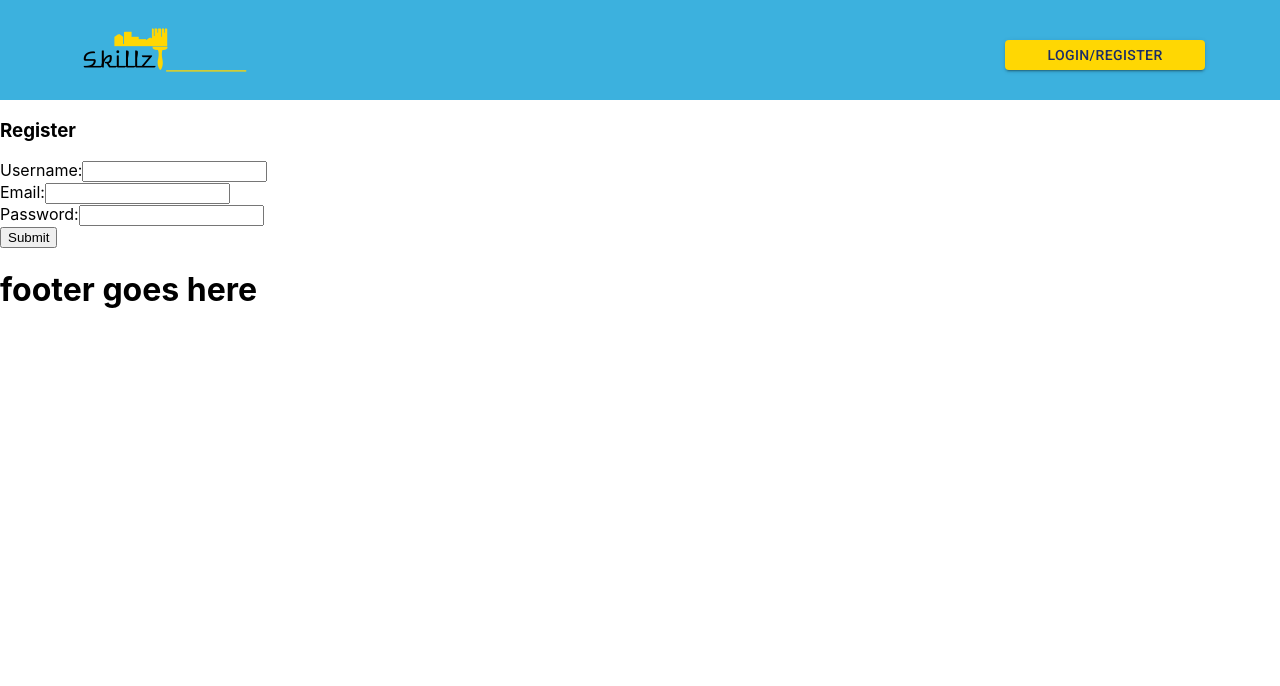
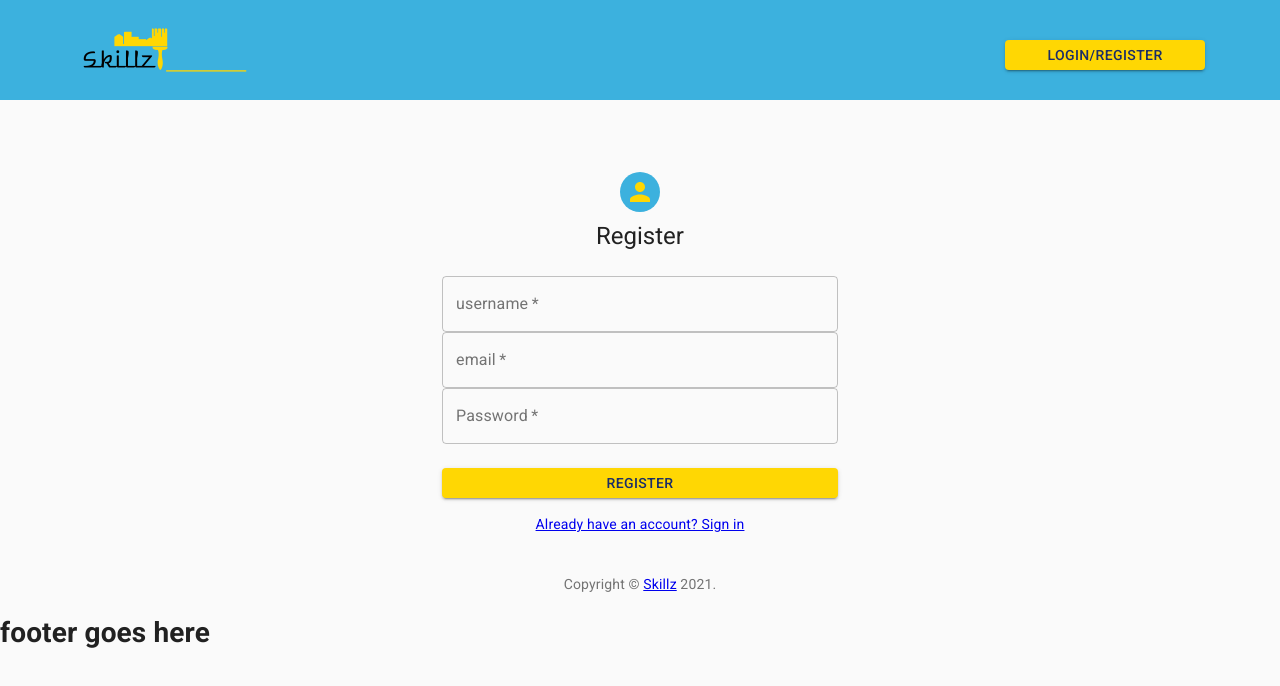
Before and after one commit to gradyki/Skillz, a React (Create React App) app in the folder client/: page /register in a window 1280 px wide. Shown: the top 686 px of the page. Built offline with nearby package versions, Linux system fonts and the light colour scheme.

Commit message:
register page working and almost styled

```diff
--- a/client/src/screens/Login/Login.css
+++ b/client/src/screens/Login/Login.css
@@ -6,7 +6,10 @@
   color: var(--tone2) !important;
 }
 
-.makeStyles-avatar-20 .makeStyles-avatar-26 .makeStyles-avatar-18 {
+.makeStyles-avatar-20
+  .makeStyles-avatar-26
+  .makeStyles-avatar-18
+  .makeStyles-avatar-12 {
   background-color: var(--tone1) !important;
 }
 
@@ -14,3 +17,7 @@
   display: flex;
   justify-content: center;
 }
+
+.MuiAvatar-root {
+  background-color: var(--tone1);
+}
--- a/client/src/screens/Login/Login.jsx
+++ b/client/src/screens/Login/Login.jsx
@@ -5,7 +5,6 @@
 import Button from '@material-ui/core/Button';
 import CssBaseline from '@material-ui/core/CssBaseline';
 import TextField from '@material-ui/core/TextField';
-import Grid from '@material-ui/core/Grid';
 import Box from '@material-ui/core/Box';
 import Typography from '@material-ui/core/Typography';
 import { makeStyles } from '@material-ui/core/styles';
@@ -102,10 +101,7 @@
             value={password}
             onChange={handleChange}
           />
-          {/* <FormControlLabel
-            control={<Checkbox value="remember" color="primary" />}
-            label="Remember me"
-          /> */}
+
           <Button
             type="submit"
             fullWidth
--- /dev/null
+++ b/client/src/screens/Register/Register.css
@@ -0,0 +1,16 @@
+.makeStyles-avatar {
+  background-color: var(--tone2) !important;
+}
+
+.makeStyles-avatar-18 .makeStyles-avatar-52 .makeStyles-avatar-12 {
+  background-color: var(--tone1) !important;
+}
+
+.login-link {
+  display: flex;
+  justify-content: center;
+}
+
+.MuiAvatar-root {
+  background-color: var(--tone1);
+}
--- a/client/src/screens/Register/Register.jsx
+++ b/client/src/screens/Register/Register.jsx
@@ -1,4 +1,47 @@
+import './Register.css'
 import { useState } from 'react';
+import { Link } from 'react-router-dom';
+import Avatar from '@material-ui/core/Avatar';
+import Button from '@material-ui/core/Button';
+import CssBaseline from '@material-ui/core/CssBaseline';
+import TextField from '@material-ui/core/TextField';
+import Box from '@material-ui/core/Box';
+import Typography from '@material-ui/core/Typography';
+import { makeStyles } from '@material-ui/core/styles';
+import Container from '@material-ui/core/Container';
+
+function Copyright() {
+  return (
+    <Typography variant="body2" color="textSecondary" align="center">
+      {'Copyright © '}
+      <Link to = '/' color="inherit" >
+        Skillz
+      </Link>{' '}
+      {new Date().getFullYear()}
+      {'.'}
+    </Typography>
+  );
+}
+
+const useStyles = makeStyles((theme) => ({
+  paper: {
+    marginTop: theme.spacing(8),
+    display: 'flex',
+    flexDirection: 'column',
+    alignItems: 'center',
+  },
+  avatar: {
+    margin: theme.spacing(1),
+
+  },
+  form: {
+    width: '100%', // Fix IE 11 issue.
+    marginTop: theme.spacing(3),
+  },
+  submit: {
+    margin: theme.spacing(3, 0, 2),
+  },
+}));
 
 export default function Register(props) {
   const [formData, setFormData] = useState({
@@ -17,43 +60,140 @@
         }))
       }
 
+
+  const classes = useStyles();
+
   return (
-    <form onSubmit={(e) => {
+    <Container component="main" maxWidth="xs">
+      <CssBaseline />
+      <div className={classes.paper}>
+        <Avatar className={classes.avatar}>
+        </Avatar>
+        <Typography component="h1" variant="h5">
+          Register
+        </Typography>
+        <form className={classes.form} noValidate onSubmit={(e) => {
       e.preventDefault();
       handleRegister(formData);
     }}>
-      <h3>Register</h3>
-      <label>
-        Username:
-        <input
-          type='text'
-          name='username'
+
+
+              <TextField
+                variant="outlined"
+                required
+                fullWidth
+                id="username"
+                label='username'
+                name="username"
+                autoComplete="username"
                 value={username}
                 onChange={handleChange}
               />
-      </label>
-      <br />
-      <label>
-        Email:
-        <input
-          type='text'
-          name='email'
+
+              <TextField
+                variant="outlined"
+                required
+                fullWidth
+                id="email"
+                label="email"
+                name="email"
+            autoComplete="email"
             value={email}
                 onChange={handleChange}
               />
-      </label>
-      <br />
-      <label>
-        Password:
-        <input
-          type='password'
-          name='password'
+
+              <TextField
+                variant="outlined"
+                required
+                fullWidth
+                name="password"
+                label="Password"
+                type="password"
+                id="password"
+            autoComplete="current-password"
             value={password}
                 onChange={handleChange}
               />
-      </label>
-      <br />
-      <button>Submit</button>
+
+
+
+          <Button
+            type="submit"
+            fullWidth
+            variant="contained"
+            color="primary"
+            className={classes.submit}
+          >
+            Register
+          </Button>
+          <div className='login-link'>
+              <Link to='/login' variant="body2">
+                Already have an account? Sign in
+              </Link>
+              </div>
         </form>
-  )
+      </div>
+      <Box mt={5}>
+        <Copyright />
+      </Box>
+    </Container>
+  );
 }
+
+// export default function Register(props) {
+//   const [formData, setFormData] = useState({
+//     username: '',
+//     email:'',
+//     password: ''
+//   })
+//   const { username, email, password } = formData;
+//   const { handleRegister } = props;
+
+//   const handleChange = (e) => {
+//     const { name, value } = e.target;
+//     setFormData(prevState => ({
+//       ...prevState,
+//       [name]: value
+//     }))
+//   }
+
+//   return (
+//     <form onSubmit={(e) => {
+//       e.preventDefault();
+//       handleRegister(formData);
+//     }}>
+//       <h3>Register</h3>
+//       <label>
+//         Username:
+//         <input
+//           type='text'
+//           name='username'
+//           value={username}
+//           onChange={handleChange}
+//         />
+//       </label>
+//       <br />
+//       <label>
+//         Email:
+//         <input
+//           type='text'
+//           name='email'
+//           value={email}
+//           onChange={handleChange}
+//         />
+//       </label>
+//       <br />
+//       <label>
+//         Password:
+//         <input
+//           type='password'
+//           name='password'
+//           value={password}
+//           onChange={handleChange}
+//         />
+//       </label>
+//       <br />
+//       <button>Submit</button>
+//     </form>
+//   )
+// }
```
Lines whose indentation alone changed are shown as unchanged.
